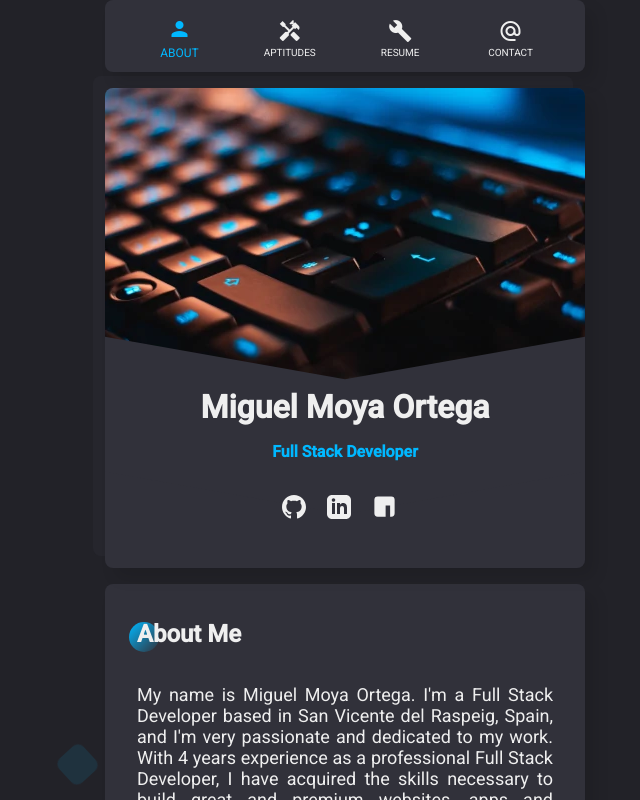
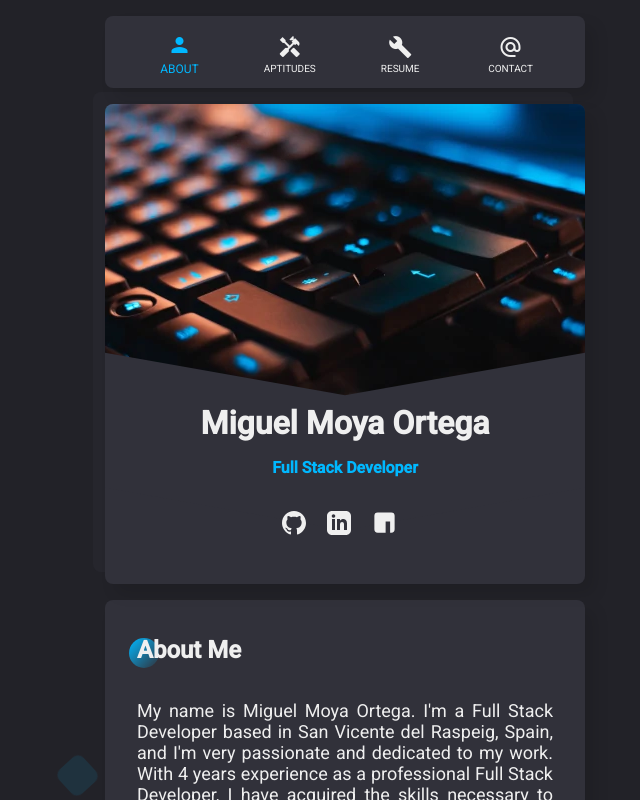
Before and after one commit to miguelmoya1/miguelmoya1, an Angular app in the folder frontend/: page /about-me in a window 1280 px wide. Shown: the top 800 px of the page, without its empty margins (295-935 px from the left). Built offline with nearby package versions, Linux system fonts and the light colour scheme.

Commit message:
margin-top menu

```diff
--- a/frontend/src/app/app.component.scss
+++ b/frontend/src/app/app.component.scss
@@ -27,6 +27,7 @@
     app-profile {
       height: 480px;
       z-index: 1;
+      margin-top: 1rem;
       margin-bottom: 1rem;
     }
 
@@ -64,6 +65,7 @@
 
       app-profile {
         height: 100%;
+        margin-top: 0;
       }
 
       .content {
--- a/frontend/src/app/menu/menu.component.scss
+++ b/frontend/src/app/menu/menu.component.scss
@@ -5,9 +5,8 @@
 
   justify-content: space-evenly;
 
+  margin-top: 1rem;
   z-index: 9;
-  top: 0;
-  right: 0;
   width: 100vw;
   max-width: 480px;
 
@@ -54,6 +53,7 @@
 
 @media screen and (min-width: 1440px) {
   .content {
+    margin-top: 0;
     flex-direction: column;
 
     position: absolute;
```
